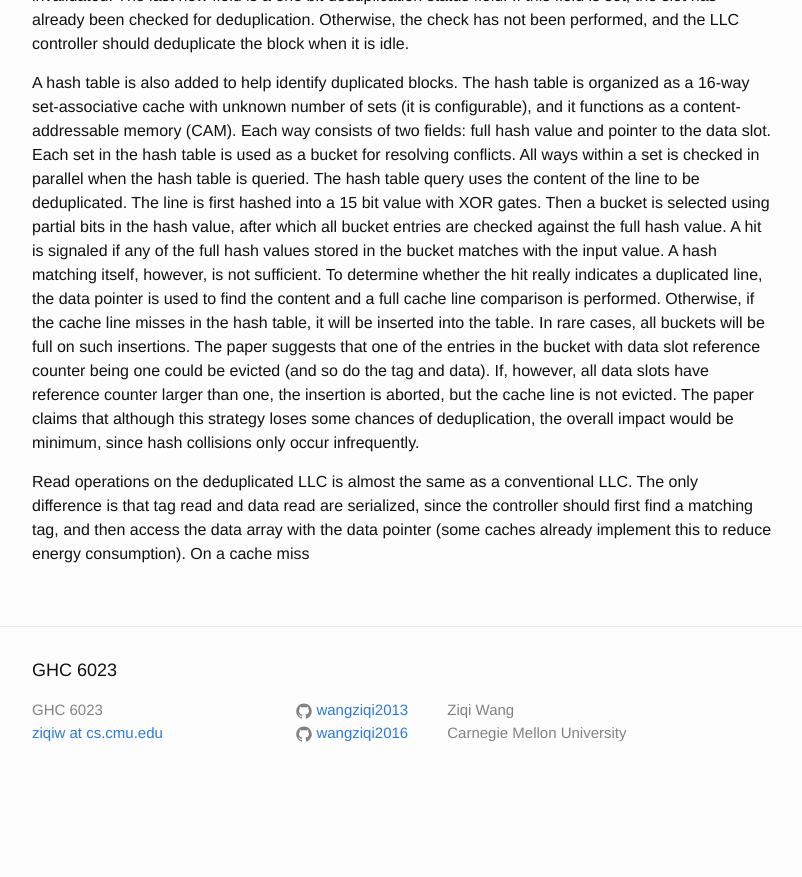
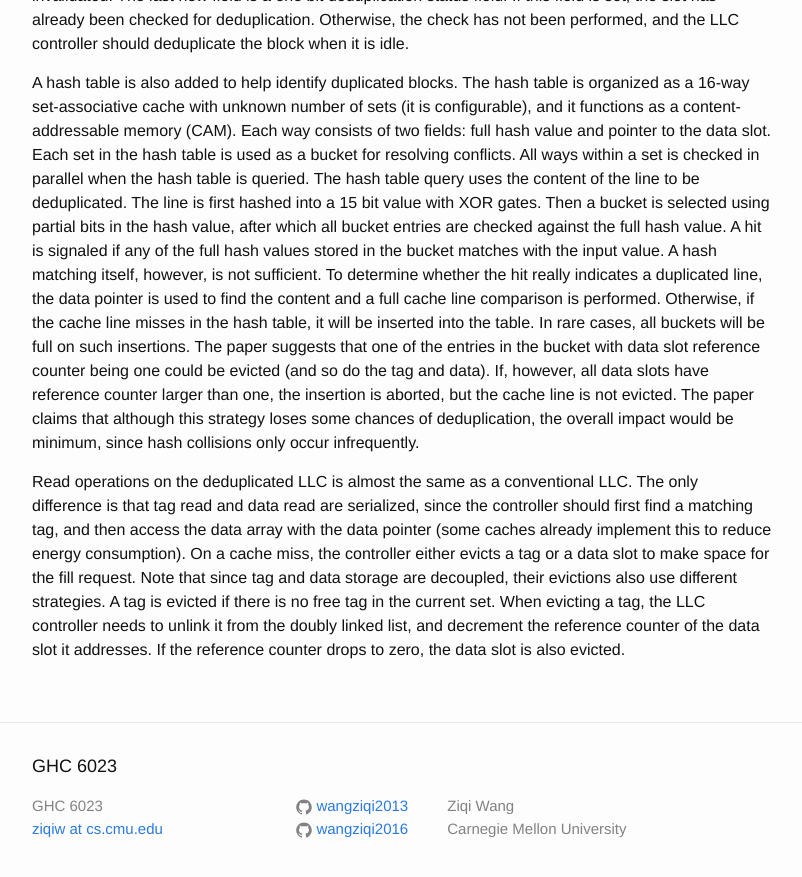
Before and after one commit to wangziqi2013/wangziqi2013.github.io, a Jekyll site: the page built from _posts/2020-06-24-llc-dedup.markdown, in a window 1280 px wide and 900 px high, scrolled down 1732 px. Shown: the top 877 px of the window, without its empty margins (238-1040 px from the left). Built offline with Jekyll 4.4.1, drawn with Linux system fonts in a browser that asks for light colours; before the commit the page ends 2536 px from its top, so only the background shows below that.

Commit message:
Adding tag eviction

```diff
--- a/_posts/2020-06-24-llc-dedup.markdown
+++ b/_posts/2020-06-24-llc-dedup.markdown
@@ -86,4 +86,8 @@ collisions only occur infrequently.
 
 Read operations on the deduplicated LLC is almost the same as a conventional LLC. The only difference is that tag read
 and data read are serialized, since the controller should first find a matching tag, and then access the data array
-with the data pointer (some caches already implement this to reduce energy consumption). On a cache miss
+with the data pointer (some caches already implement this to reduce energy consumption). On a cache miss, the controller
+either evicts a tag or a data slot to make space for the fill request. Note that since tag and data storage are decoupled,
+their evictions also use different strategies. A tag is evicted if there is no free tag in the current set. When evicting
+a tag, the LLC controller needs to unlink it from the doubly linked list, and decrement the reference counter of the
+data slot it addresses. If the reference counter drops to zero, the data slot is also evicted.
```
